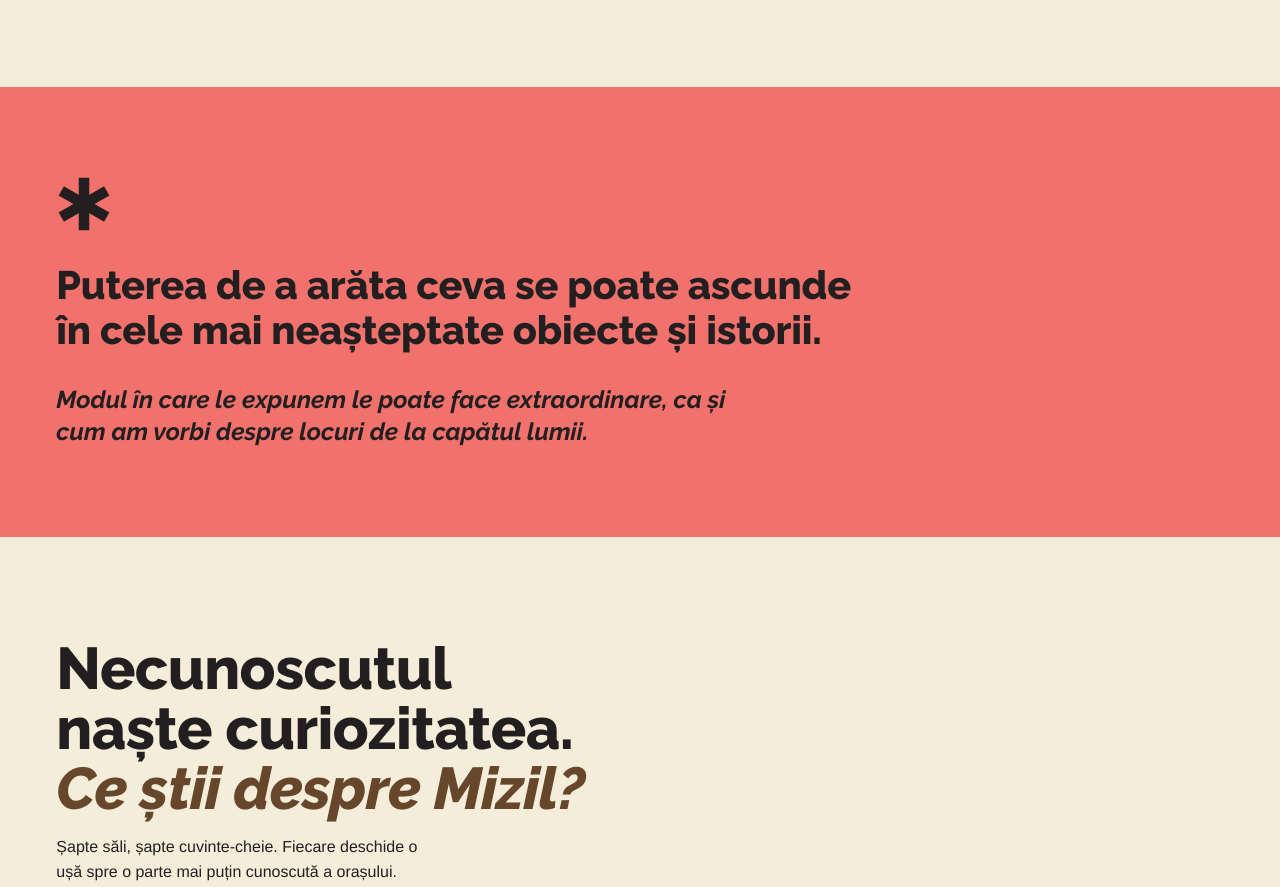
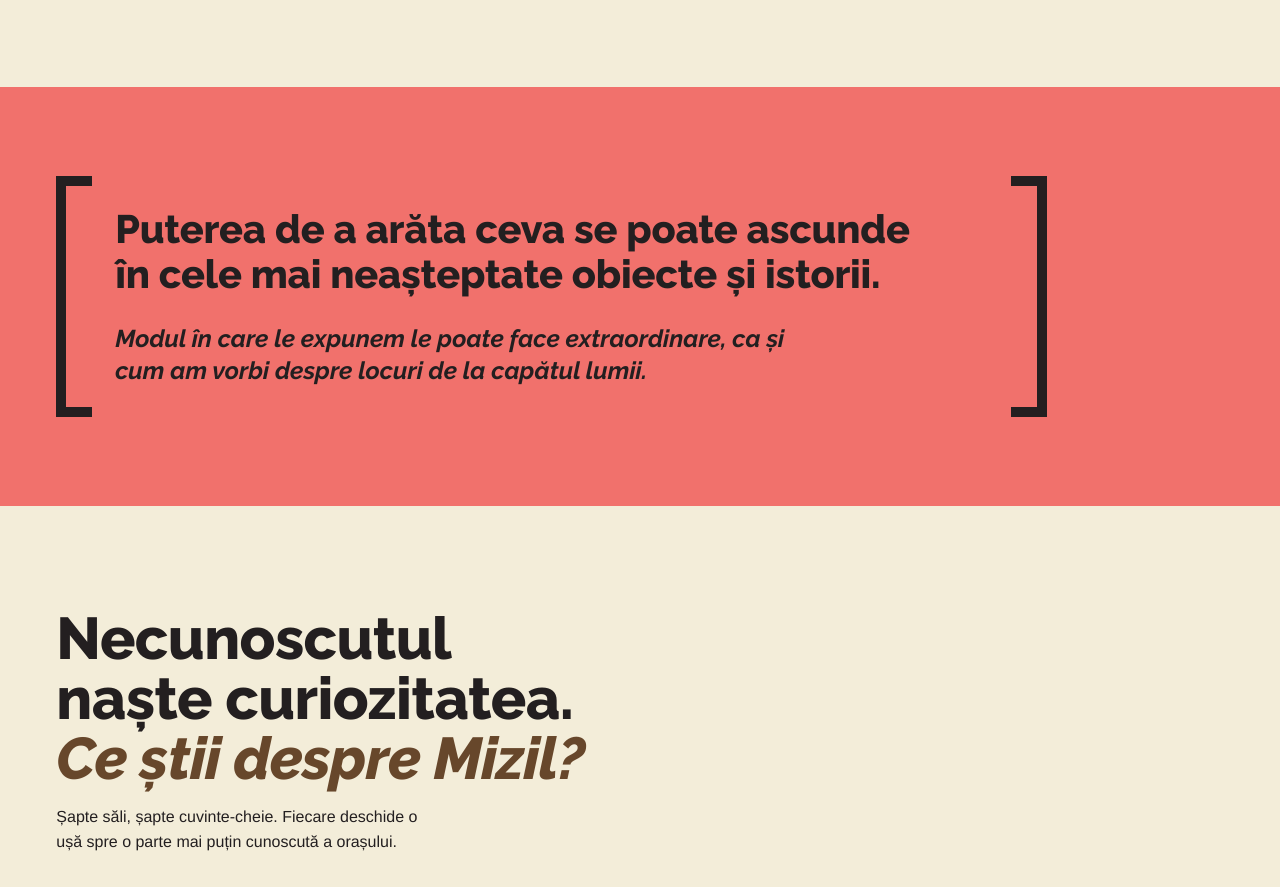
Before and after one commit to bogdantaut/muzeul-orasului-necunoscut, a plain HTML site: page muzeul.html in a window 1280 px wide. Shown: the part 1363-2250 px from the top of the page. Drawn offline with Linux system fonts and the light colour scheme.

Commit message:
Muzeul: conclusion framed in brackets; page opens at top
Co-Authored-By: Claude Fable 5.2 <noreply@anthropic.com>
Claude-Session: https://claude.ai/code/session_01BAujE8LoFgdk9CzoThrBGc

```diff
--- a/muzeul.html
+++ b/muzeul.html
@@ -79,6 +79,10 @@ html{scroll-behavior:smooth}
 @media (prefers-reduced-motion:reduce){.room{transition:none}.room:hover{transform:none}}
 
 /* Pagina Muzeul: schema maro (ground) + galben/crem (text) + roz (accent), din paleta brand-book */
+.concl{position:relative;align-self:flex-start;display:flex;flex-direction:column;gap:clamp(16px,2vw,26px);padding:clamp(20px,2.4vw,36px) clamp(36px,4.6vw,72px)}
+.concl::before,.concl::after{content:"";position:absolute;top:0;bottom:0;width:clamp(16px,2vw,30px);border:clamp(7px,0.8vw,12px) solid #231f20}
+.concl::before{left:0;border-right:0}
+.concl::after{right:0;border-left:0}
 .mz-hero{display:grid;grid-template-columns:0.9fr 1.1fr;gap:clamp(28px,4.5vw,64px);align-items:center}
 .mz-text{display:grid;grid-template-columns:5fr 7fr;gap:clamp(28px,5vw,80px);align-items:start}
 .hd-dark a:focus-visible,.hd-dark button:focus-visible{outline:3px solid #ffde4f;outline-offset:3px}
@@ -154,10 +158,11 @@ html{scroll-behavior:smooth}
 
 <!-- CONCLUZIE -->
 <section style="background: #f1716c; color: #231f20">
-<div class="wrap" style="padding-top: clamp(56px,7vw,104px); padding-bottom: clamp(56px,7vw,104px); display: flex; flex-direction: column; gap: clamp(20px,2.4vw,32px)">
-<svg width="56" height="56" viewBox="0 0 64 64" aria-hidden="true"><g stroke="#231f20" stroke-width="12" stroke-linecap="butt"><line x1="32" y1="2" x2="32" y2="62"></line><line x1="6" y1="17" x2="58" y2="47"></line><line x1="58" y1="17" x2="6" y2="47"></line></g></svg>
+<div class="wrap" style="padding-top: clamp(56px,7vw,104px); padding-bottom: clamp(56px,7vw,104px); display: flex; flex-direction: column">
+<div class="concl">
 <p class="ral" style="margin: 0; font-weight: 800; font-size: clamp(26px,3.1vw,46px); line-height: 1.14; letter-spacing: -0.005em; max-width: 22em; text-wrap: balance">Puterea de a arăta ceva se poate ascunde în cele mai neașteptate obiecte și istorii.</p>
 <p class="ral" style="margin: 0; font-weight: 600; font-style: italic; font-size: clamp(19px,1.9vw,28px); line-height: 1.3; max-width: 28em; text-wrap: pretty">Modul în care le expunem le poate face extraordinare, ca și cum am vorbi despre locuri de la capătul lumii.</p>
+</div>
 </div>
 </section>
 
@@ -297,6 +302,9 @@ html{scroll-behavior:smooth}
 
 </div>
 <script>
+try{ if ('scrollRestoration' in history) history.scrollRestoration='manual'; if (!location.hash) window.scrollTo(0,0); }catch(e){}
+</script>
+<script>
 (function(){
   var b=document.querySelector('.burger'),n=document.getElementById('meniu-mobil');
   if(!b||!n)return;
```
